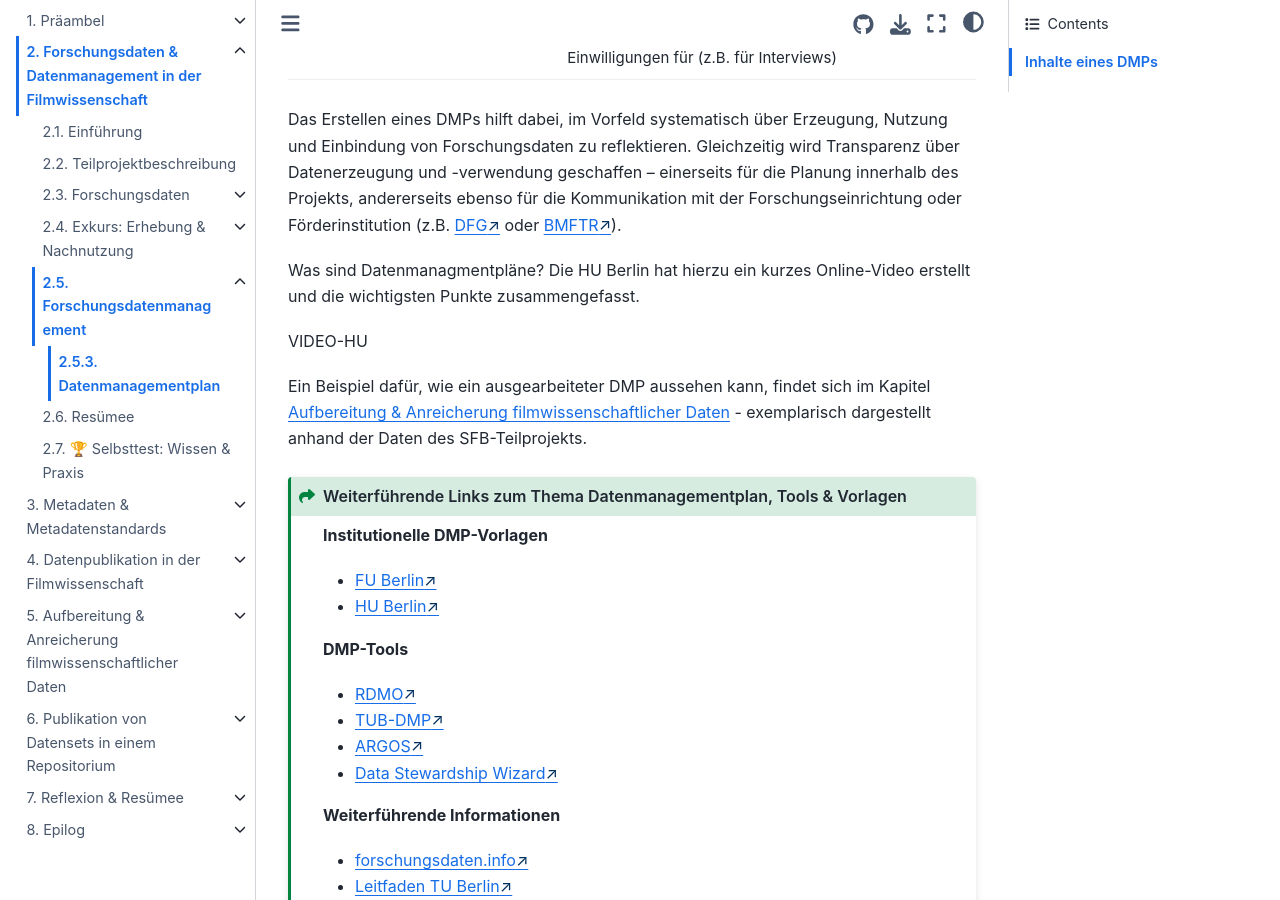
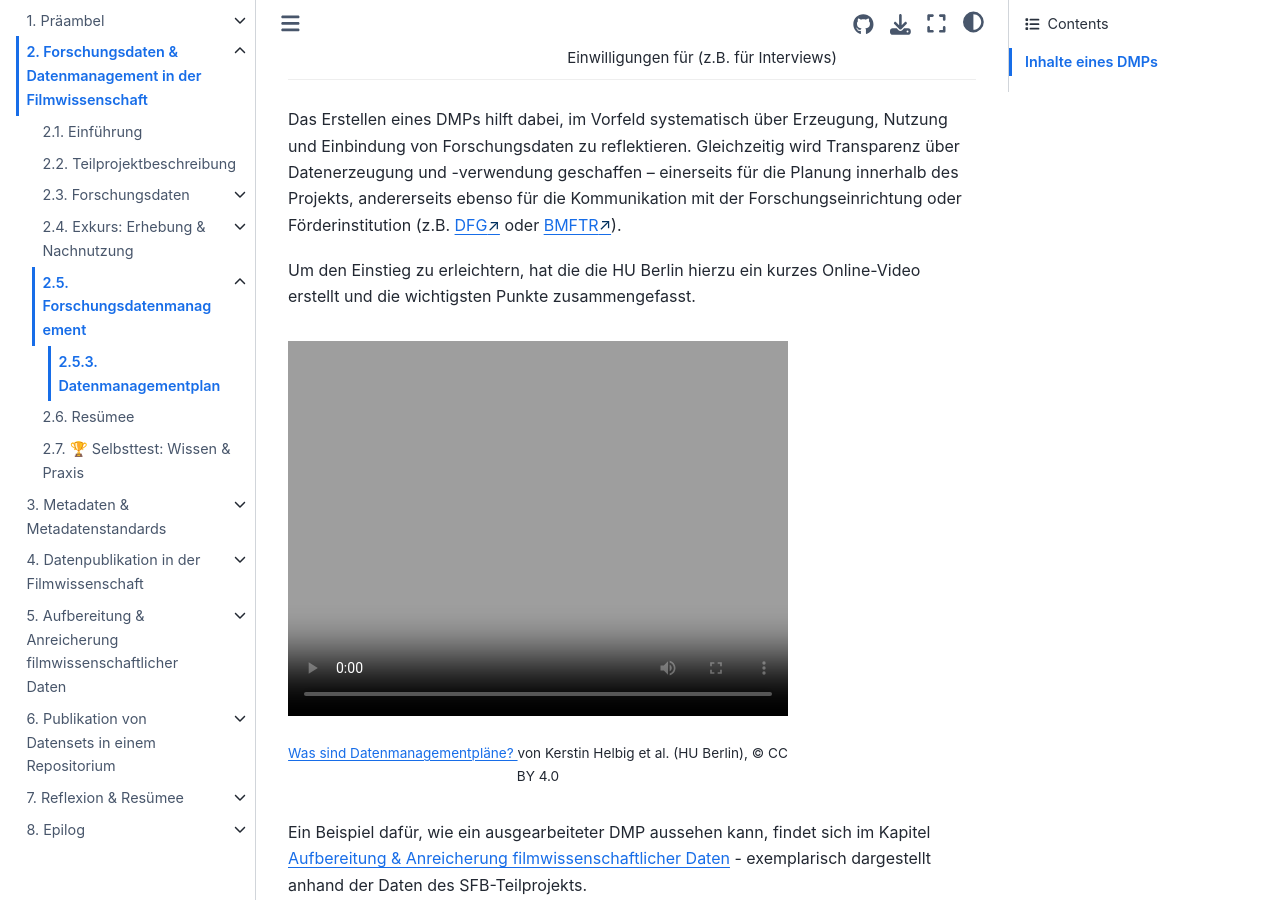
Before and after one commit to lam1aa/Bewegtes-Bild-Fallstudie-3, a Jupyter Book: the page built from 02_forschungsdaten_fdm/datenmanagementplan.md, in a window 1280 px wide and 900 px high, scrolled down 2399 px. Built offline with Jupyter Book 1.0.4 settings and Sphinx 7.4.7 and the Sphinx Book theme 1.1.4, drawn with Linux system fonts in a browser that asks for light colours.

Commit message:
add: implementation video-file dmp subchapter 02

```diff
--- a/02_forschungsdaten_fdm/datenmanagementplan.md
+++ b/02_forschungsdaten_fdm/datenmanagementplan.md
@@ -91,9 +91,26 @@ Datenmanagementplan
 Das Erstellen eines DMPs hilft dabei, im Vorfeld systematisch über Erzeugung, Nutzung und Einbindung von Forschungsdaten zu reflektieren. Gleichzeitig wird Transparenz über Datenerzeugung und -verwendung geschaffen – einerseits für die Planung innerhalb des Projekts, andererseits ebenso für die Kommunikation mit der Forschungseinrichtung oder Förderinstitution
 (z.B. <a href="https://www.dfg.de/de" class="external-link" target="_blank">DFG</a> oder <a href="https://www.bmftr.bund.de/DE/Home/home_node.html" class="external-link" target="_blank">BMFTR</a>).
 
-Was sind Datenmanagmentpläne? Die HU Berlin hat hierzu ein kurzes Online-Video erstellt und die wichtigsten Punkte zusammengefasst.
+Um den Einstieg zu erleichtern, hat die die HU Berlin hierzu ein kurzes Online-Video erstellt und die wichtigsten Punkte zusammengefasst.
 
-VIDEO-HU
+<div style="max-width:500px; margin:2rem 0;">
+
+  <video id="ref_91"
+         controls
+         preload="none"
+         style="width:100%; height:auto;"
+         poster="https://rs.cms.hu-berlin.de/dataman/plugins/api_resource/?ref=91&amp;key=3QUcTW8DyUNYbF_08xZQ-Q93zH0IHkE-STHwTP3S32mS2l1ZWuyPviKuHFv4tTHiZtIXZg,,&amp;preview=1&amp;skey=430ebe346ff118895412774462694765">
+  </video>
+
+  <div style="margin-top:0.6rem; font-size:0.85rem; text-align:center;">
+    <a href="https://rs.cms.hu-berlin.de/dataman/pages/view.php?ref=91#"
+       target="_blank" rel="noopener">
+       Was sind Datenmanagementpläne?
+    </a>
+    von Kerstin Helbig et&nbsp;al. (HU Berlin), © CC BY 4.0
+  </div>
+
+</div>
 
 Ein Beispiel dafür, wie ein ausgearbeiteter DMP aussehen kann, findet sich im Kapitel [Aufbereitung & Anreicherung filmwissenschaftlicher Daten](../05_aufbereitung_anreicherung/informationen_datenset.md) - exemplarisch dargestellt anhand der Daten des SFB-Teilprojekts.
 
```
